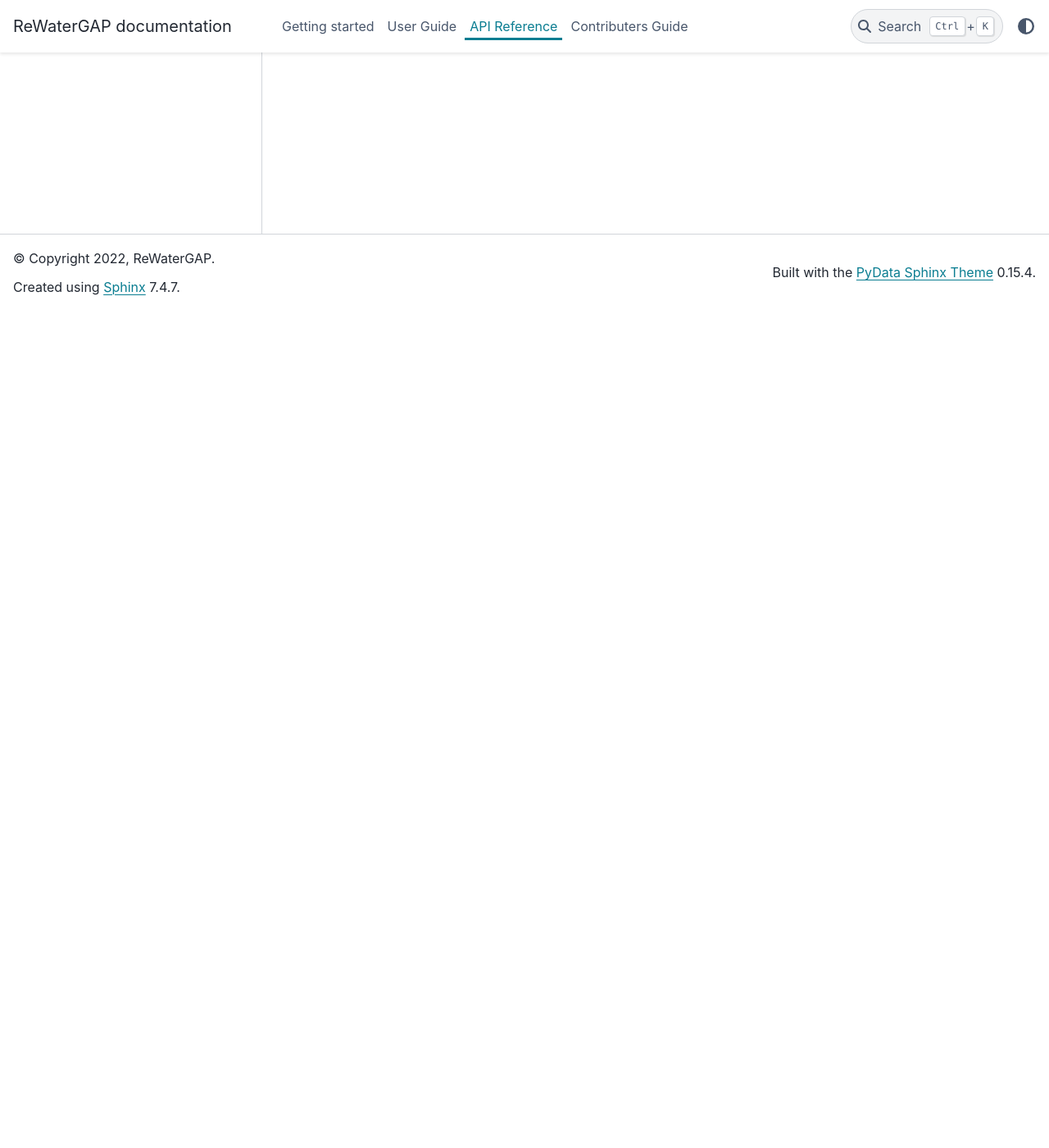
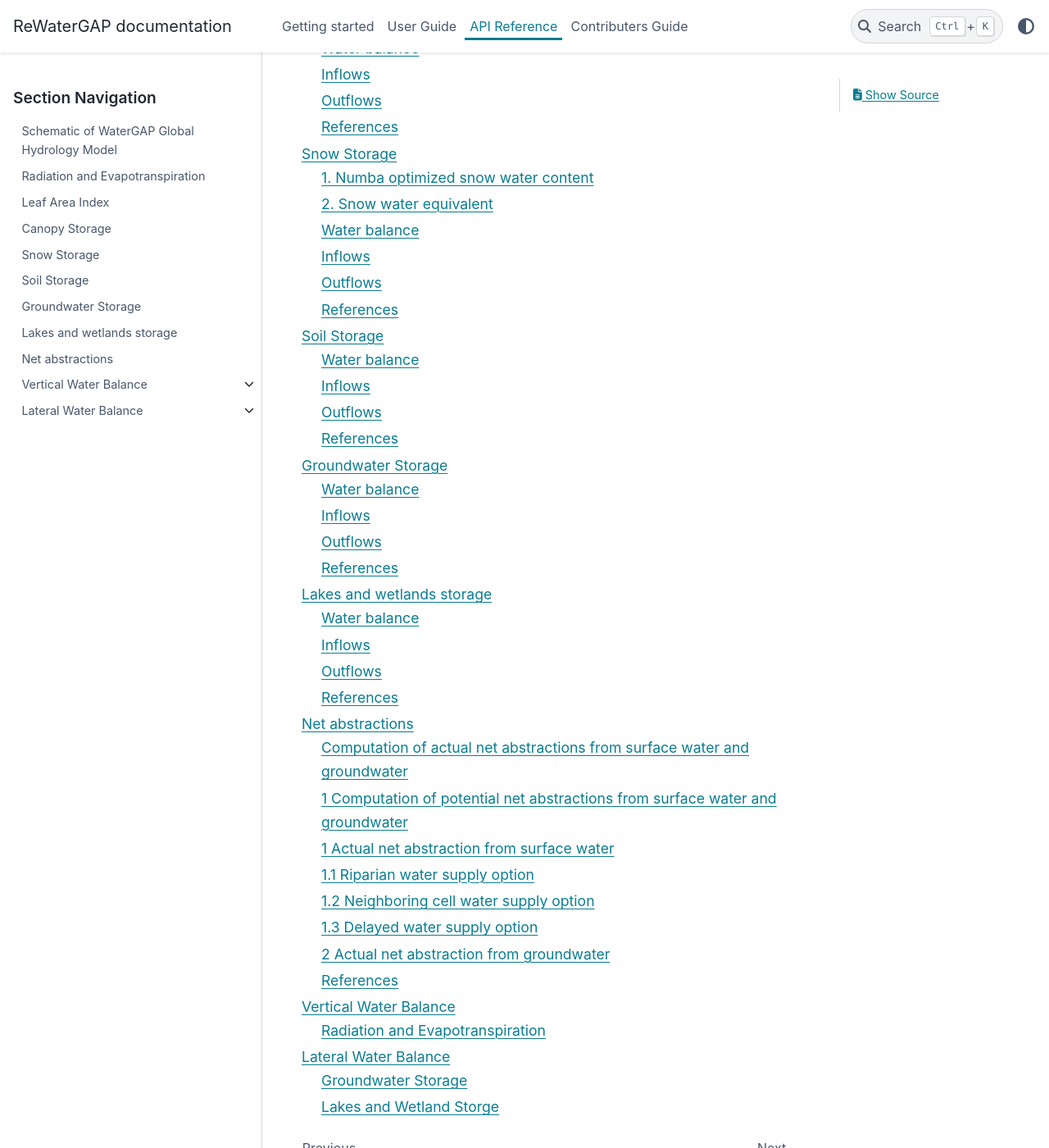
Before and after one commit to HydrologyFrankfurt/ReWaterGAP, a Sphinx documentation site: the page built from docs/api_docs/index.rst, in a window 1280 px wide and 1400 px high, scrolled down 1021 px. Shown: the whole window at 82% size. Built offline with Sphinx 7.4.7 and the PyData theme 0.15.4, drawn with Linux system fonts in a browser that asks for light colours; pages that are not in the unit, such as notebooks, are missing from menus; some of the changed text lies outside the part shown.

Commit message:
Update index.rst

```diff
--- a/docs/api_docs/index.rst
+++ b/docs/api_docs/index.rst
@@ -29,3 +29,13 @@
     :hidden:
 
    rewatergap_schematic
+   radiation_evapotranspiration
+   leafareaindex
+   canopystorage
+   snowstorage
+   soilstorage
+   groundwater_storage
+   lakes_wetlands_storage
+   net_abstractions
+   vertical_water_balance/index
+   lateral_water_balance/index
```
